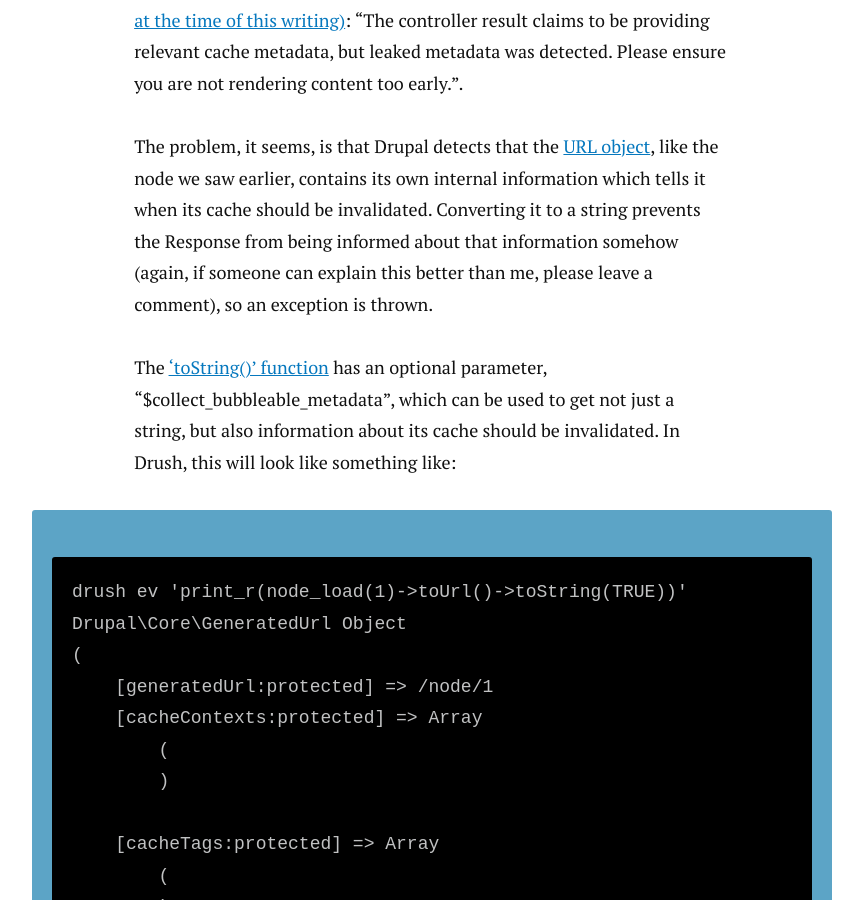
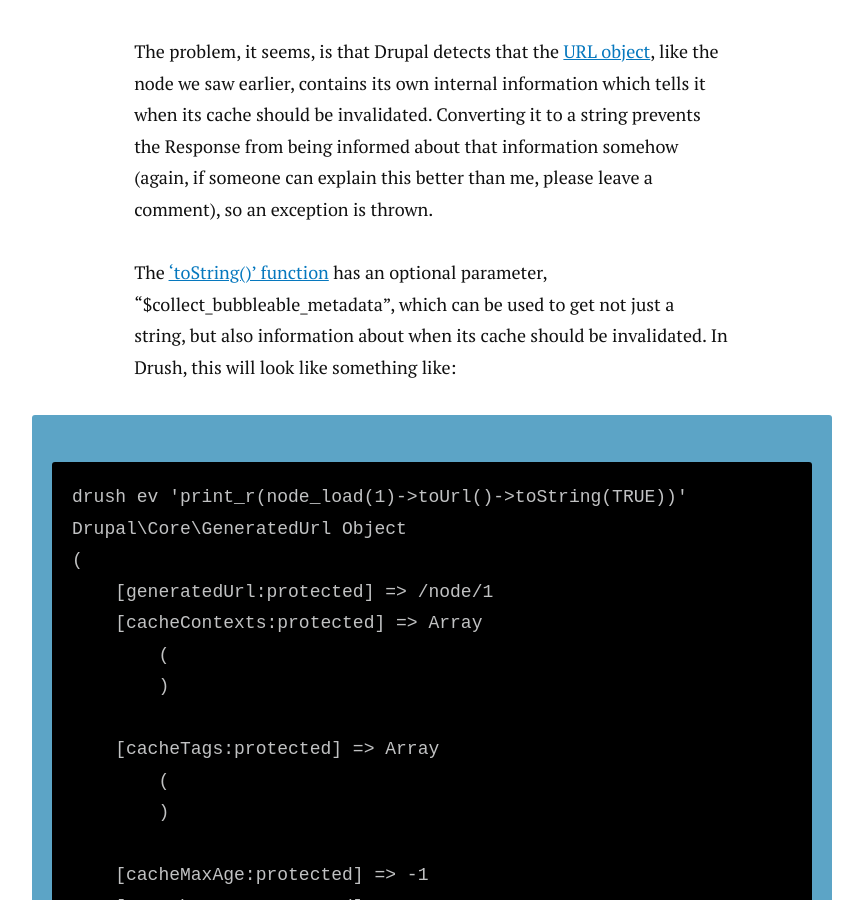
Before and after one commit to alberto56/dcycleblog, a Jekyll site: the page built from _posts/2018-01-24-caching-drupal-8-rest-resource.markdown, in a window 1280 px wide and 900 px high, scrolled down 7234 px. Shown: the whole window, without its empty margins (208-1071 px from the left). Built offline with Jekyll 4.4.1, drawn with Linux system fonts in a browser that asks for light colours; nearby versions of some CDN libraries; comment, search, counter and statistics services are not loaded; some of the changed text lies outside the part shown.

Commit message:
Update 2018-01-24-caching-drupal-8-rest-resource.markdown

```diff
--- a/_posts/2018-01-24-caching-drupal-8-rest-resource.markdown
+++ b/_posts/2018-01-24-caching-drupal-8-rest-resource.markdown
@@ -15,7 +15,7 @@
 
 There are probably better ways to accomplish this, but here is what works for me.
 
-Let's say we have a rest resource that looks something like this in `my_module/src/Plugin/rest/resource/MyRestResource.php` and we have enabled it using the [Rest UI](https://www.drupal.org/project/restui) module and given anonymous users permission to view it:
+Let's say we have a REST resource that looks something like this in `.../my_module/src/Plugin/rest/resource/MyRestResource.php` and we have enabled it using the [Rest UI](https://www.drupal.org/project/restui) module and given anonymous users permission to view it:
 
     <?php
 
@@ -145,7 +143,7 @@
 
 The problem, it seems, is that Drupal detects that the [URL object](https://api.drupal.org/api/drupal/core%21lib%21Drupal%21Core%21Url.php/class/Url/8.2.x), like the node we saw earlier, contains its own internal information which tells it when its cache should be invalidated. Converting it to a string prevents the Response from being informed about that information somehow (again, if someone can explain this better than me, please leave a comment), so an exception is thrown.
 
-The ['toString()' function](https://api.drupal.org/api/drupal/core%21lib%21Drupal%21Core%21Url.php/function/Url%3A%3AtoString/8.4.x) has an optional parameter, "$collect_bubbleable_metadata", which can be used to get not just a string, but also information about its cache should be invalidated. In Drush, this will look like something like:
+The ['toString()' function](https://api.drupal.org/api/drupal/core%21lib%21Drupal%21Core%21Url.php/function/Url%3A%3AtoString/8.4.x) has an optional parameter, "$collect_bubbleable_metadata", which can be used to get not just a string, but also information about when its cache should be invalidated. In Drush, this will look like something like:
 
     drush ev 'print_r(node_load(1)->toUrl()->toString(TRUE))'
     Drupal\Core\GeneratedUrl Object
@@ -193,10 +191,11 @@
 
 This will now work as expected.
 
-With all the fun we're having, though let's take this a step further, let's say we want to export the feed of frontpage items in our Response:
+With all the fun we're having, though, let's take this a step further, let's say we want to export the feed of frontpage items in our Response:
 
     $url = $node->toUrl()->toString(TRUE);
-    $view = \Drupal\views\Views::getView("frontpage"); $view->setDisplay("feed_1");
+    $view = \Drupal\views\Views::getView("frontpage");
+    $view->setDisplay("feed_1");
     $view_render_array = $view->render();
     $rendered_view = render($view_render_array);
 
```
Also changed, not shown: other parts of _posts/2018-01-24-caching-drupal-8-rest-resource.markdown (+1 -3 lines).
